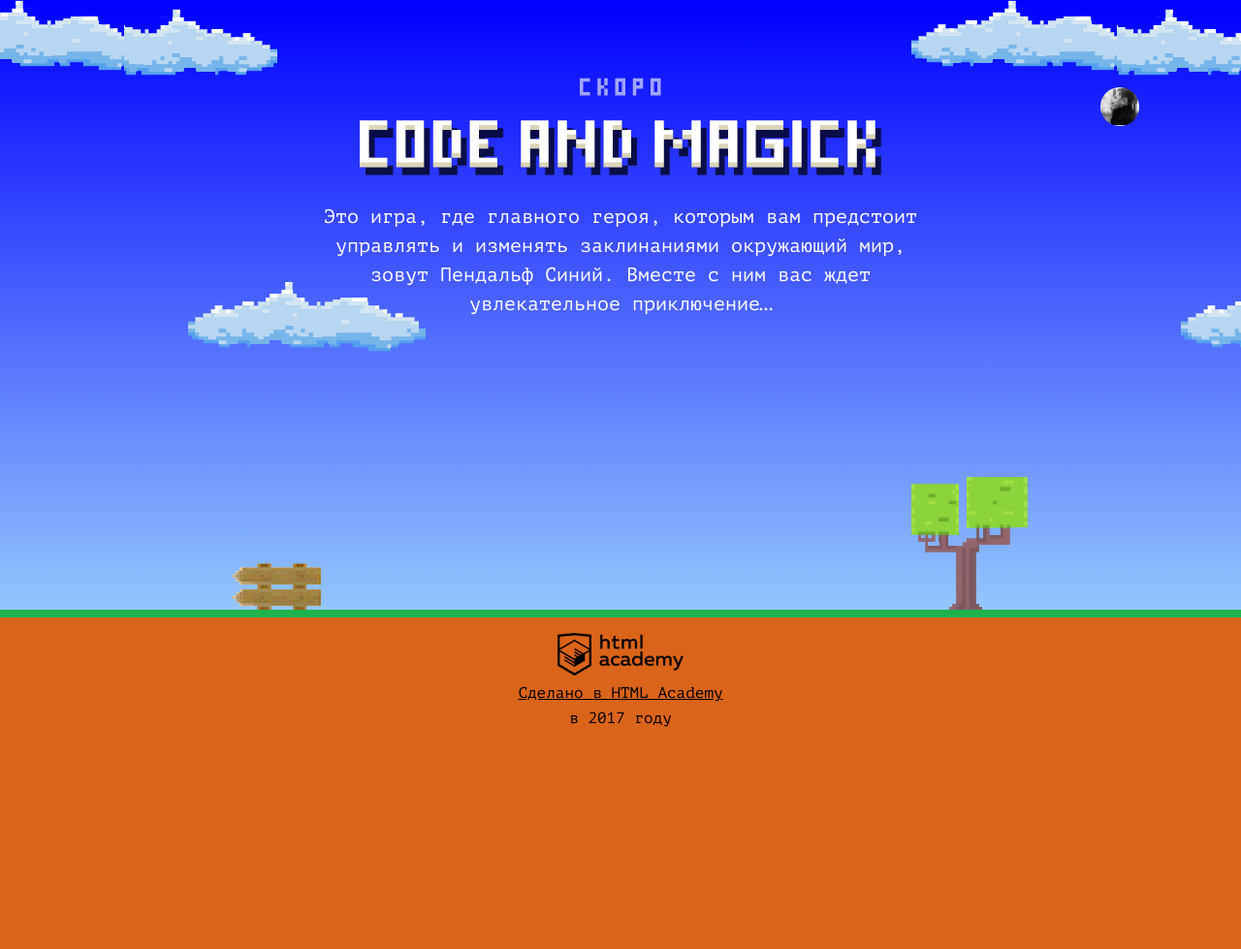
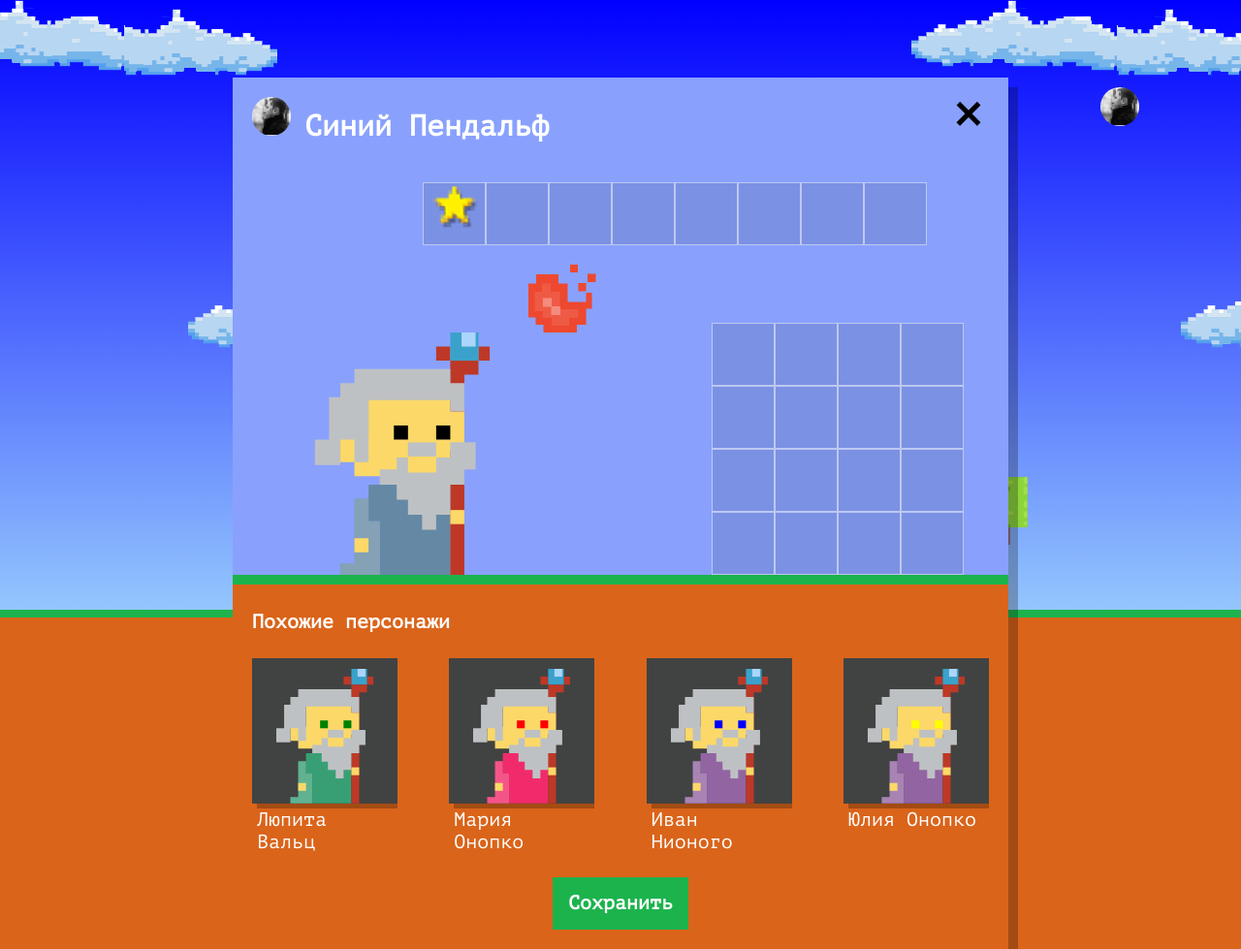
Before and after one commit to g1uk/1584903-code-and-magick-21, a website: page index.html in a window 1280 px wide. Shown: the whole page at 97% size. Before the commit the page ends 800 px from the top, so only its background shows below. Drawn offline with Linux system fonts and the light colour scheme.

Commit message:
add setup.js for similar wizards

```diff
--- a/index.html
+++ b/index.html
@@ -205,6 +205,7 @@
 
 <script src="js/game.js"></script>
 <script src="js/stat.js"></script>
+<script src="js/setup.js"></script>
 
 </body>
 </html>
--- /dev/null
+++ b/js/setup.js
@@ -0,0 +1,67 @@
+'use strict';
+
+const WIZARD_NAMES = [`Иван`, `Хуан Себастьян`, `Мария`, `Кристоф`, `Виктор`, `Юлия`, `Люпита`, `Вашингтон`];
+const WIZARD_SURNAMES = [`да Марья`, `Верон`, `Мирабелла`, `Вальц`, `Онопко`, `Топольницкая`, `Нионого`, `Ирвинг`];
+const WIZARD_COATS_COLOR = [`rgb(101, 137, 164)`, `rgb(241, 43, 107)`, `rgb(146, 100, 161)`, `rgb(56, 159, 117)`, `rgb(215, 210, 55)`, `rgb(0, 0, 0)`];
+const WIZARD_EYES_COLOR = [`black`, `red`, `blue`, `yellow`, `green`];
+
+let similarListElement = document.querySelector(`.setup-similar-list`);
+let similarWizardTemplate = document.querySelector(`#similar-wizard-template`)
+  .content
+  .querySelector(`.setup-similar-item`);
+let fragment = document.createDocumentFragment();
+
+let userDialog = document.querySelector(`.setup`);
+userDialog.classList.remove(`hidden`);
+
+let arrayRandomElement = function (array) {
+  let randomElement = Math.floor(Math.random() * array.length);
+  return array[randomElement];
+};
+
+let wizards = [
+  {
+    name: arrayRandomElement(WIZARD_NAMES),
+    surname: arrayRandomElement(WIZARD_SURNAMES),
+    coatColor: arrayRandomElement(WIZARD_COATS_COLOR),
+    eyesColor: arrayRandomElement(WIZARD_EYES_COLOR)
+  },
+  {
+    name: arrayRandomElement(WIZARD_NAMES),
+    surname: arrayRandomElement(WIZARD_SURNAMES),
+    coatColor: arrayRandomElement(WIZARD_COATS_COLOR),
+    eyesColor: arrayRandomElement(WIZARD_EYES_COLOR)
+  },
+  {
+    name: arrayRandomElement(WIZARD_NAMES),
+    surname: arrayRandomElement(WIZARD_SURNAMES),
+    coatColor: arrayRandomElement(WIZARD_COATS_COLOR),
+    eyesColor: arrayRandomElement(WIZARD_EYES_COLOR)
+  },
+  {
+    name: arrayRandomElement(WIZARD_NAMES),
+    surname: arrayRandomElement(WIZARD_SURNAMES),
+    coatColor: arrayRandomElement(WIZARD_COATS_COLOR),
+    eyesColor: arrayRandomElement(WIZARD_EYES_COLOR)
+  }
+];
+
+let renderWizard = function (wizard) {
+  let wizardElement = similarWizardTemplate.cloneNode(true);
+  wizardElement.querySelector(`.setup-similar-label`)
+    .textContent = wizard.name + ` ` + wizard.surname;
+  wizardElement.querySelector(`.wizard-coat`)
+    .style.fill = wizard.coatColor;
+  wizardElement.querySelector(`.wizard-eyes`)
+    .style.fill = wizard.eyesColor;
+  return wizardElement;
+};
+
+for (let i = 0; i < wizards.length; i++) {
+  fragment.appendChild(renderWizard(wizards[i]));
+}
+
+similarListElement.appendChild(fragment);
+
+let similarUsers = document.querySelector(`.setup-similar`);
+similarUsers.classList.remove(`hidden`);
```
